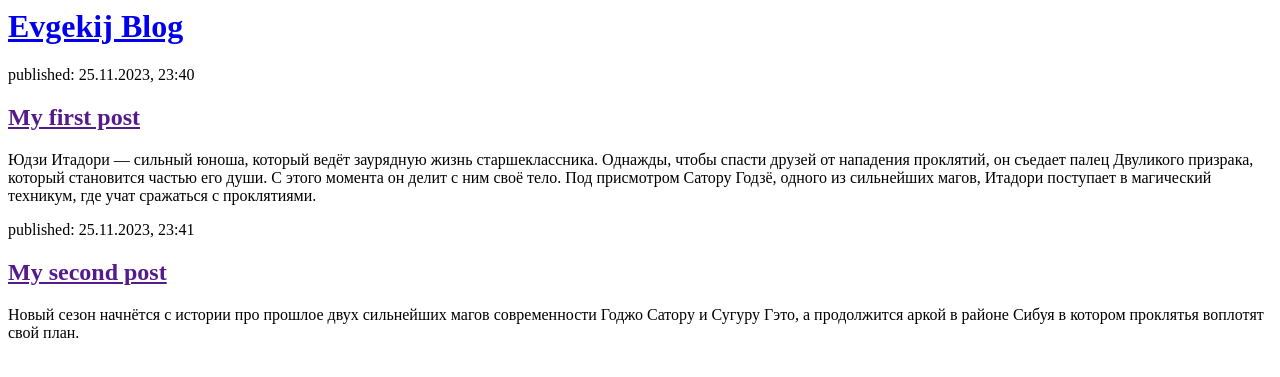
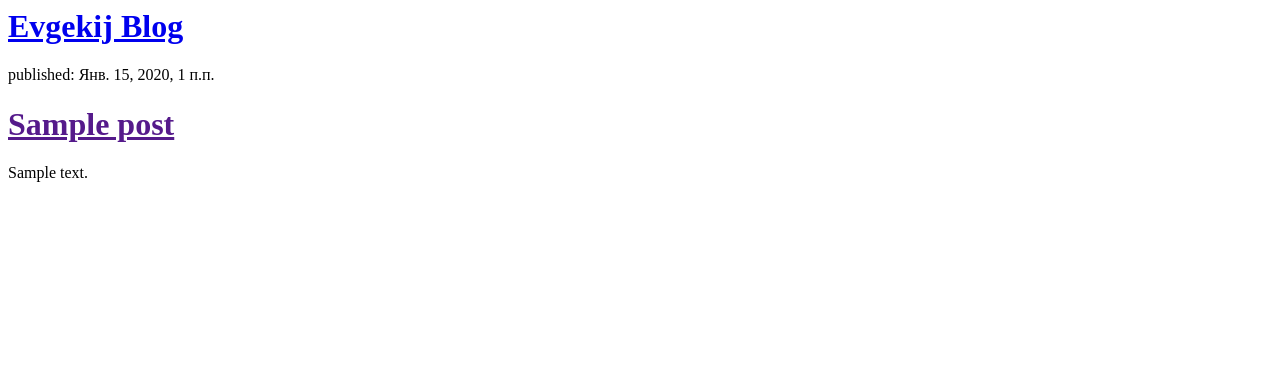
Before and after one commit to Evgekij/testproject, a Django app: page / in a window 1280 px wide. Shown: the top 377 px of the page. Run offline with Django 3.2, Linux system fonts and the light colour scheme; tables that the repository leaves empty hold one stand-in row (values such as "Sample post").

Commit message:
Modified templates to display posts from database.

```diff
--- a/blog/templates/blog/post_list.html
+++ b/blog/templates/blog/post_list.html
@@ -8,15 +8,13 @@
         </div>
 
         <div>
-            <p>published: 25.11.2023, 23:40</p>
-            <h2><a href="">My first post</a></h2>
-            <p>Юдзи Итадори — сильный юноша, который ведёт заурядную жизнь старшеклассника. Однажды, чтобы спасти друзей от нападения проклятий, он съедает палец Двуликого призрака, который становится частью его души. С этого момента он делит с ним своё тело. Под присмотром Сатору Годзё, одного из сильнейших магов, Итадори поступает в магический техникум, где учат сражаться с проклятиями.</p>
-        </div>
-
-        <div>
-            <p>published: 25.11.2023, 23:41</p>
-            <h2><a href="">My second post</a></h2>
-            <p>Новый сезон начнётся с истории про прошлое двух сильнейших магов современности Годжо Сатору и Сугуру Гэто, а продолжится аркой в районе Сибуя в котором проклятья воплотят свой план.</p>
+            {% for post in posts %}
+            <div>
+                <p>published: {{ post.published_date }}</p>
+                <h1><a href="">{{ post.title }}</a></h1>
+                <p>{{ post.text|linebreaksbr }}</p>
+            </div>
+        {% endfor %}
         </div>
     </body>
 </html>
--- a/blog/views.py
+++ b/blog/views.py
@@ -1,4 +1,8 @@
 from django.shortcuts import render
+from .models import Post
+from django.utils import timezone
+
 
 def post_list(request):
-    return render(request, 'blog/post_list.html', {})
+    posts = Post.objects.filter(published_date__lte=timezone.now()).order_by('published_date')
+    return render(request, 'blog/post_list.html', {'posts': posts})
```
